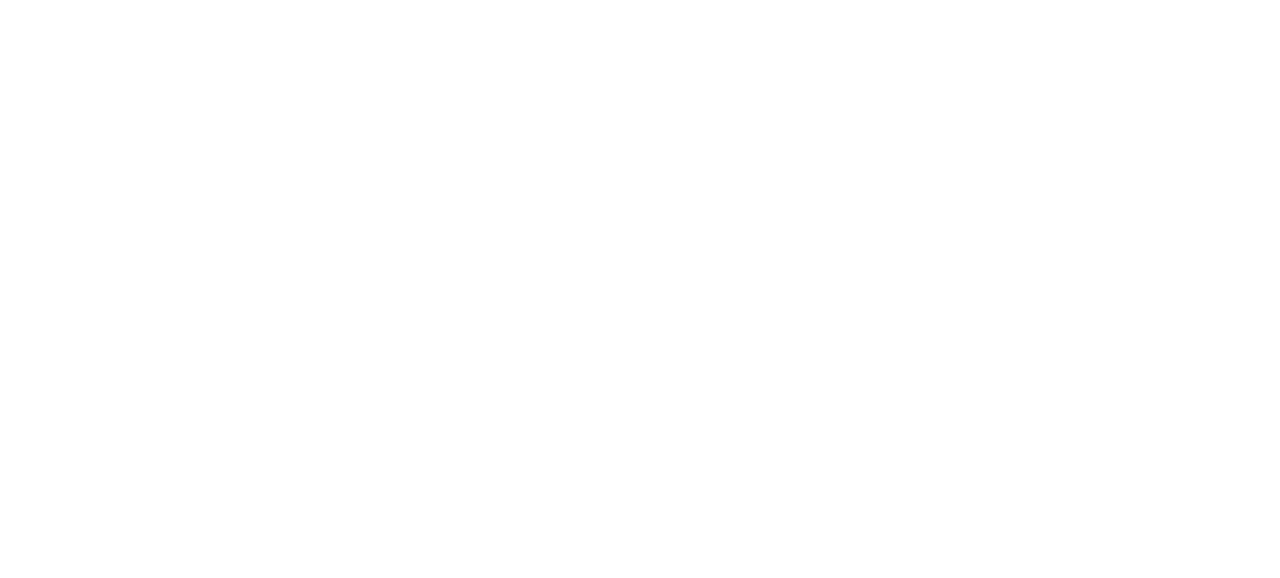
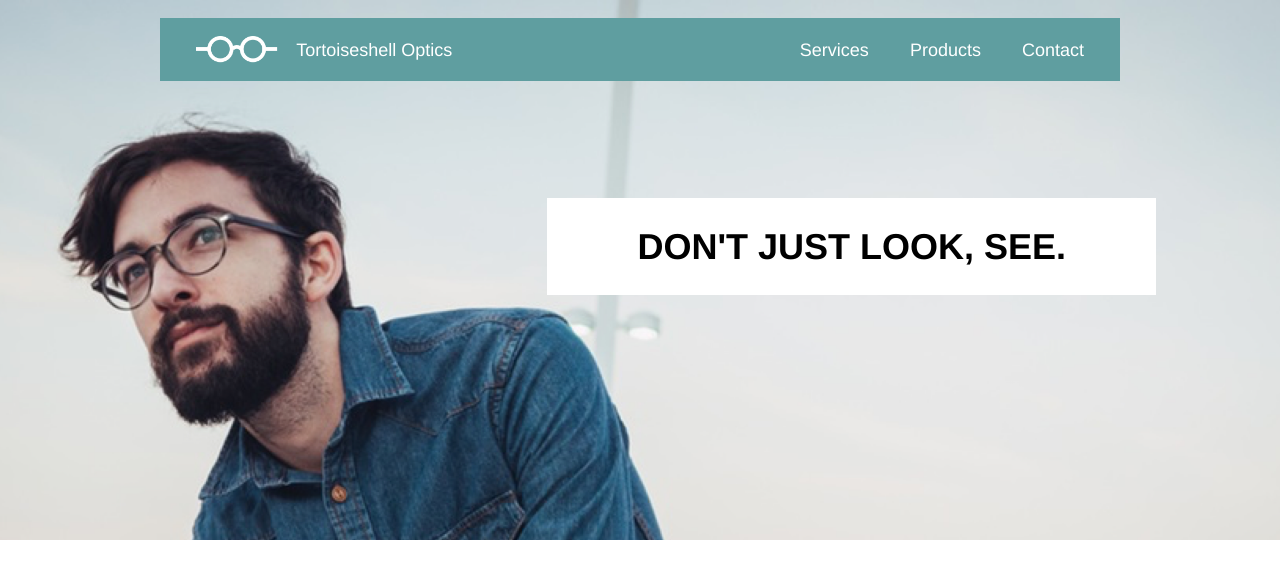
Before and after one commit to ElMarcelito/tortoiseshell, a plain HTML site: page index.html in a window 1280 px wide. Drawn offline with Linux system fonts and the light colour scheme.

Commit message:
Nearly clean header.

```diff
--- a/index.html
+++ b/index.html
@@ -8,8 +8,35 @@
   </head>
   <body>
     <!-- Header -->
+    <div class="main">
+    <header>
+      <div class="container">
+        <div>
+          <img src="resources/images/logo-white.png" alt="Tortoiseshell Optics" />
+          <span> Tortoiseshell Optics</span>
+        </div>
+
+        <nav>
+            <ul>
+              <li>Services</li>
+              <li>Products</li>
+              <li>Contact</li>
+            </ul>
+        </nav>
+      </div>
+
+      <div class="headline">
+        Don't just look, see.
+      </div>
+    </header>
 
     <!-- Main Promo -->
+<!--    <div class="main">
+      <div class="headline">
+        Don't just look, see.
+      </div>
+-->
+    </div>
 
     <!-- Services -->
 
--- a/resources/css/style.css
+++ b/resources/css/style.css
@@ -0,0 +1,70 @@
+html {
+  font-size: 18px;
+  line-height: 1.4;
+  font-family: Helvetica, sans-serif;
+}
+
+.container {
+  width: 960px;
+  margin: 0;
+  display: flex;
+  align-items: center;
+  justify-content: space-between;
+}
+
+header {
+  position: absolute;
+  top: 1rem;
+  background-color: cadetblue;
+  padding: 1rem 0;
+  color: white;
+  vertical-align: middle;
+}
+
+header img {
+  margin-right: 1rem;
+  height: 1.5rem;
+}
+
+header div {
+  display: flex;
+  align-items: center;
+  justify-content: flex-start;
+  margin-left: 2rem;
+}
+
+nav {
+  display: flex;
+  align-items: center;
+  justify-content: flex-end;
+  margin-right: 2rem;
+}
+
+nav li {
+  list-style: none;
+  display: inline-block;
+  margin-left: 2rem;
+}
+
+.main {
+  background-image: url(../images/glasses-bg.png);
+  background-repeat: no-repeat;
+  background-position: center;
+  background-size: cover;
+  height: 30rem;
+  display: flex;
+  justify-content: center;
+}
+
+.headline {
+  position: absolute;
+  top: 10rem;
+  right: -2rem;
+  padding: 1.5rem 5rem;
+  font-weight: bold;
+  font-size: 2rem;
+  line-height: 1.2;
+  color: black;
+  background-color: white;
+  text-transform: uppercase;
+}
```
